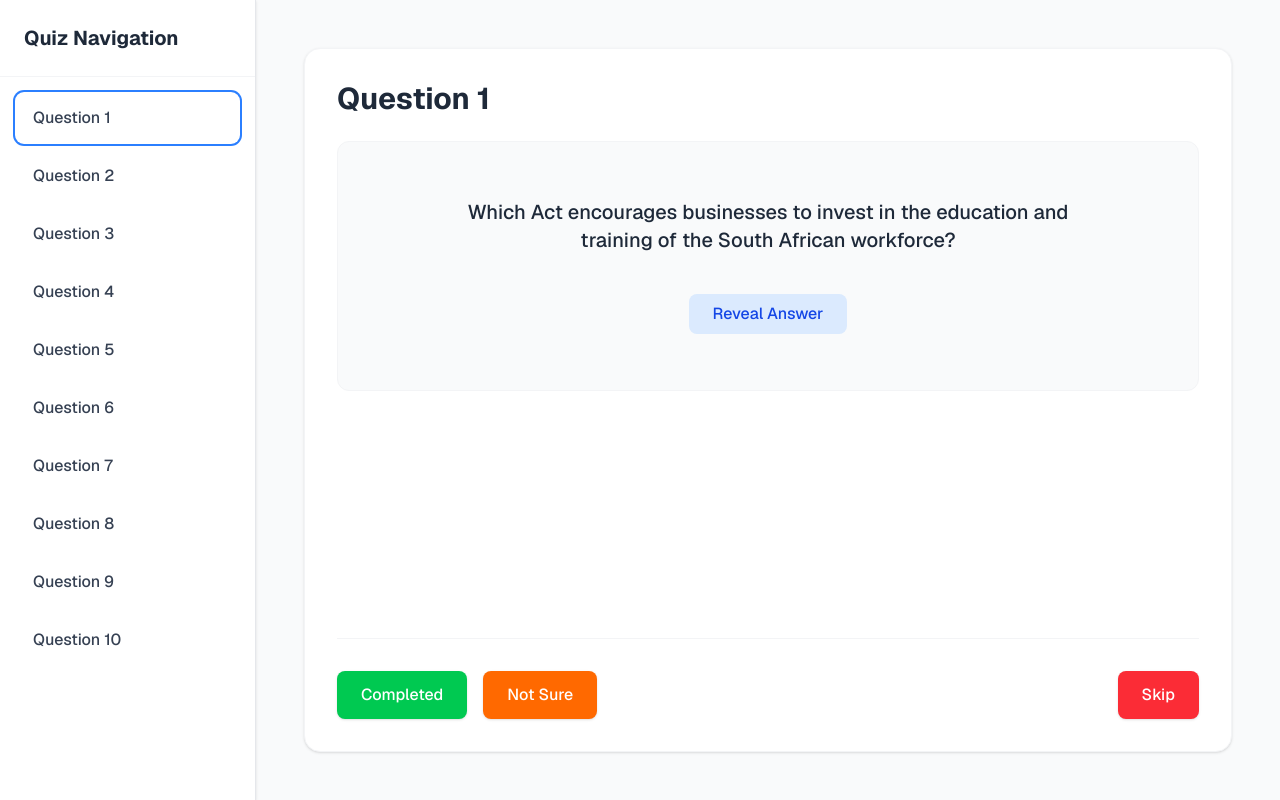
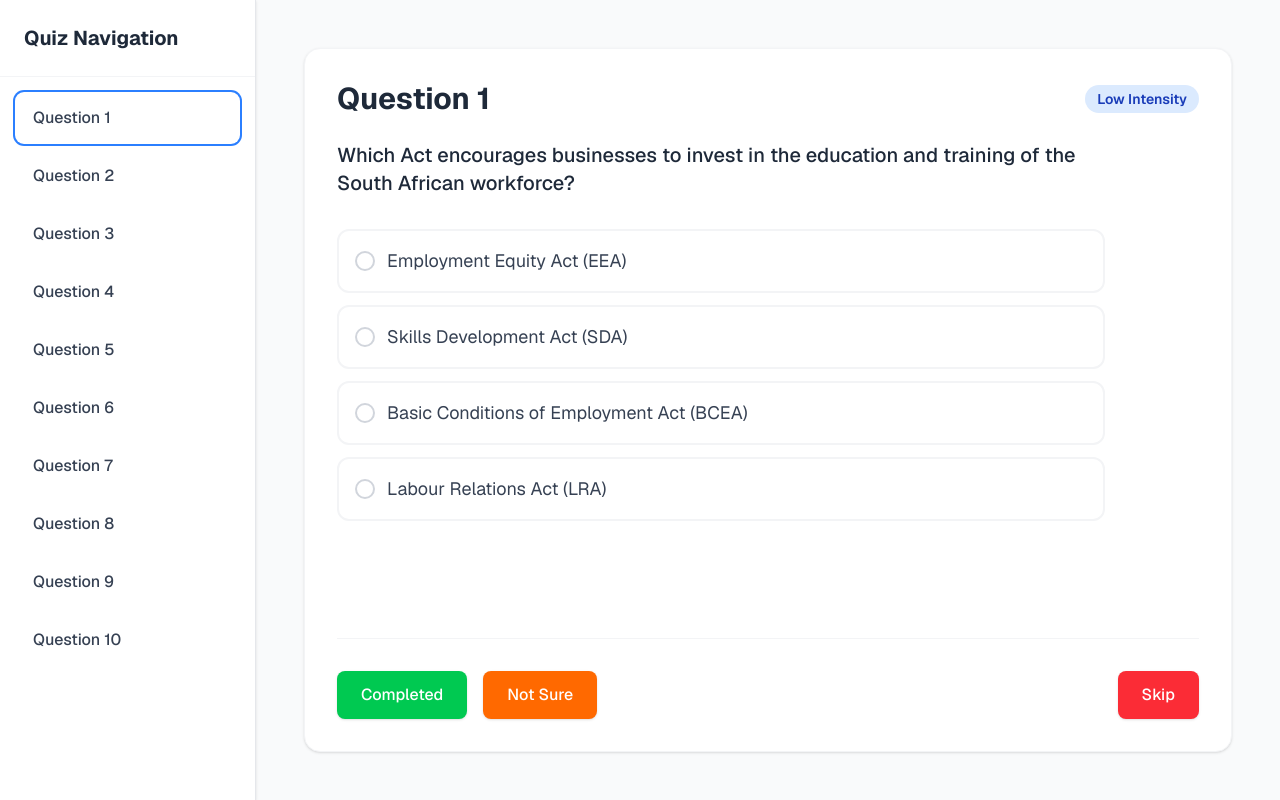
Before and after one commit to Naeiseul/StudyHub, a Next.js app: page /home in a window 1280 px wide. Built offline with nearby package versions, Linux system fonts and the light colour scheme.

Commit message:
Enhance quiz with varying intensity levels, interactive options, and bluffs

```diff
--- a/src/app/home/page.tsx
+++ b/src/app/home/page.tsx
@@ -6,61 +6,135 @@ type QuestionStatus = "unanswered" | "completed" | "not-sure" | "skipped";
 
 const quizData = [
   {
+    type: "single",
+    intensity: "Low",
     question: "Which Act encourages businesses to invest in the education and training of the South African workforce?",
-    answer: "Skills Development Act (SDA)"
+    options: [
+      "Employment Equity Act (EEA)",
+      "Skills Development Act (SDA)",
+      "Basic Conditions of Employment Act (BCEA)",
+      "Labour Relations Act (LRA)"
+    ]
   },
   {
-    question: "What type of intensive strategy is used when a business opens a new branch in another province to distribute their products?",
-    answer: "Market development"
+    type: "single",
+    intensity: "Medium",
+    question: "Jericho Carpets opened a new branch in another province to distribute their carpets. This type of intensive strategy is known as...",
+    options: [
+      "Product development",
+      "Product modification",
+      "Market penetration",
+      "Market development"
+    ]
   },
   {
-    question: "Which business environment poses challenges that a business has absolutely no control over?",
-    answer: "The macro environment"
+    type: "multi",
+    intensity: "High (Essay)",
+    question: "Write an essay on the Consumer Protection Act (CPA) focusing on its purpose. Which of the following points should be included? (Select all that apply)",
+    options: [
+      "Establishes national standards to protect consumers",
+      "Protects employers from unfair strikes and labour disputes",
+      "Ensures consumers are not misled by suppliers",
+      "Regulates the minimum wage of workers",
+      "Empowers consumers to take legal action if rights are not upheld"
+    ]
   },
   {
-    question: "What is the main purpose of conducting an interview during the hiring process?",
-    answer: "To determine a candidate's suitability for the job"
+    type: "single",
+    intensity: "Low",
+    question: "Name the TWO components of a job analysis.",
+    options: [
+      "Job evaluation and Job rotation",
+      "Recruitment and Selection",
+      "Job description and Job specification",
+      "Performance appraisal and Training"
+    ]
   },
   {
-    question: "An employee is entitled to ten consecutive days of which type of leave after the birth of his or her child?",
-    answer: "Parental leave"
+    type: "single",
+    intensity: "Medium",
+    question: "Buhle Architecture pays monthly contributions to a common fund to protect workers in the event of workplace accidents. Which Act applies here?",
+    options: [
+      "Unemployment Insurance Fund (UIF)",
+      "Occupational Health and Safety Act (OHSA)",
+      "Compensation for Occupational Injuries and Diseases Amendment Act (COIDA)",
+      "National Credit Act (NCA)"
+    ]
   },
   {
-    question: "What type of integration strategy is applied when a furniture manufacturer takes over their wood supplier?",
-    answer: "Backward vertical integration"
+    type: "multi",
+    intensity: "High (Essay)",
+    question: "Write an essay on the human resources function, specifically the recruitment procedure. Which of these steps are valid parts of the process?",
+    options: [
+      "Evaluate the job and prepare a job analysis",
+      "Draw up a table of advantages and disadvantages of a strategy",
+      "Choose the method of recruitment (internal/external)",
+      "Conduct an environmental analysis using SWOT",
+      "Place the advertisement in the appropriate media"
+    ]
   },
   {
-    question: "Which tool is used to evaluate the challenges posed by the macro environment?",
-    answer: "PESTLE analysis"
+    type: "multi",
+    intensity: "Medium",
+    question: "What are the rights of employers in terms of the Labour Relations Act (LRA)?",
+    options: [
+      "Form employer organisations and bargaining councils",
+      "Force employees to work overtime without pay",
+      "Lockout employees who engage in an unprotected/illegal strike",
+      "Dismiss employees without a valid reason",
+      "Not pay employees who participated in a protected strike for work they did not do"
+    ]
   },
   {
-    question: "Name any TWO components of a job analysis.",
-    answer: "Job description and Job specification"
+    type: "single",
+    intensity: "Medium",
+    question: "Bloem Enterprises' CEO effectively communicates the shared vision and mission of the business with employees. Which business function does this represent?",
+    options: [
+      "Public relations function",
+      "Human resources function",
+      "General management function",
+      "Marketing function"
+    ]
   },
   {
-    question: "Name any FOUR pillars of the Broad-Based Black Economic Empowerment Act (BBBEE).",
-    answer: "Management control, Ownership, Skills development, and Enterprise/supplier development"
+    type: "multi",
+    intensity: "Medium",
+    question: "Identify the types of defensive strategies from the list below.",
+    options: [
+      "Divestiture",
+      "Concentric diversification",
+      "Retrenchment",
+      "Market penetration",
+      "Liquidation"
+    ]
   },
   {
-    question: "Give TWO legal requirements of an employment contract.",
-    answer: "It must be agreed upon by both parties and specify the remuneration package."
+    type: "multi",
+    intensity: "High (Essay)",
+    question: "Advise businesses on how the quality of performance of the administration function can contribute to the success of the business. Which points are valid?",
+    options: [
+      "Fast and reliable data capturing and processing systems",
+      "Make reliable information available for quick decision-making",
+      "Implement total quality management to reduce the cost of quality in factories",
+      "Handle complaints quickly and effectively",
+      "Design attractive packaging to increase sales"
+    ]
   }
 ];
 
 export default function Home() {
   const [activeQuestion, setActiveQuestion] = useState(0);
   const [statuses, setStatuses] = useState<QuestionStatus[]>(Array(10).fill("unanswered"));
-  const [showAnswer, setShowAnswer] = useState(false);
+  // We will track selected options just so the UI feels interactive, but we won't evaluate them yet.
+  const [selectedOptions, setSelectedOptions] = useState<Record<number, number[]>>({});
 
   const handleSetStatus = (status: QuestionStatus) => {
     const newStatuses = [...statuses];
     newStatuses[activeQuestion] = status;
     setStatuses(newStatuses);
 
-    // Automatically move to the next question if it's not the last one
     if (activeQuestion < 9) {
       setActiveQuestion(activeQuestion + 1);
-      setShowAnswer(false);
     }
   };
 
@@ -82,6 +156,33 @@ export default function Home() {
     return baseColor;
   };
 
+  const toggleOption = (optionIndex: number) => {
+    const currentSelected = selectedOptions[activeQuestion] || [];
+    const isMulti = quizData[activeQuestion].type === "multi";
+
+    if (isMulti) {
+      if (currentSelected.includes(optionIndex)) {
+        setSelectedOptions({
+          ...selectedOptions,
+          [activeQuestion]: currentSelected.filter(i => i !== optionIndex)
+        });
+      } else {
+        setSelectedOptions({
+          ...selectedOptions,
+          [activeQuestion]: [...currentSelected, optionIndex]
+        });
+      }
+    } else {
+      setSelectedOptions({
+        ...selectedOptions,
+        [activeQuestion]: [optionIndex]
+      });
+    }
+  };
+
+  const currentQ = quizData[activeQuestion];
+  const currentSelected = selectedOptions[activeQuestion] || [];
+
   return (
     <div className="flex min-h-screen bg-gray-50 font-[family-name:var(--font-geist-sans)]">
       {/* Left Sidebar */}
@@ -93,10 +194,7 @@ export default function Home() {
           {statuses.map((status, index) => (
             <button
               key={index}
-              onClick={() => {
-                setActiveQuestion(index);
-                setShowAnswer(false);
-              }}
+              onClick={() => setActiveQuestion(index)}
               className={`w-full text-left px-4 py-3 rounded-lg font-medium transition-colors border ${getStatusColor(status, activeQuestion === index)}`}
             >
               Question {index + 1}
@@ -109,26 +207,47 @@ export default function Home() {
       <main className="flex-1 p-8 sm:p-12 flex flex-col">
         <div className="bg-white rounded-2xl shadow-sm border border-gray-100 p-8 flex-1 flex flex-col relative">
           <div className="mb-8">
-            <h2 className="text-3xl font-bold text-gray-800">Question {activeQuestion + 1}</h2>
+            <div className="flex justify-between items-center mb-6">
+              <h2 className="text-3xl font-bold text-gray-800">Question {activeQuestion + 1}</h2>
+              <span className="px-3 py-1 bg-blue-100 text-blue-800 rounded-full text-sm font-semibold">
+                {currentQ.intensity} Intensity
+              </span>
+            </div>
 
-            <div className="mt-6 p-8 bg-gray-50 rounded-xl border border-gray-100 min-h-[250px] flex flex-col items-center justify-center text-center gap-6">
-              <p className="text-gray-800 text-xl font-medium max-w-2xl">
-                {quizData[activeQuestion].question}
-              </p>
+            <p className="text-gray-800 text-xl font-medium max-w-3xl mb-8">
+              {currentQ.question}
+            </p>
 
-              {showAnswer ? (
-                <div className="mt-4 p-6 bg-blue-50 border border-blue-100 rounded-lg w-full max-w-2xl transition-all">
-                  <p className="text-sm text-blue-600 font-bold mb-2 uppercase tracking-wider">Answer</p>
-                  <p className="text-blue-900 text-lg">{quizData[activeQuestion].answer}</p>
-                </div>
-              ) : (
-                <button
-                  onClick={() => setShowAnswer(true)}
-                  className="mt-4 px-6 py-2 bg-blue-100 text-blue-700 hover:bg-blue-200 rounded-lg font-medium transition-colors"
-                >
-                  Reveal Answer
-                </button>
-              )}
+            <div className="space-y-3 max-w-3xl">
+              {currentQ.options.map((option, idx) => {
+                const isSelected = currentSelected.includes(idx);
+                return (
+                  <button
+                    key={idx}
+                    onClick={() => toggleOption(idx)}
+                    className={`w-full text-left p-4 rounded-xl border-2 transition-all ${
+                      isSelected
+                        ? "border-blue-500 bg-blue-50"
+                        : "border-gray-100 hover:border-gray-200 bg-white hover:bg-gray-50"
+                    }`}
+                  >
+                    <div className="flex items-center gap-3">
+                      <div className={`w-5 h-5 flex items-center justify-center border-2 rounded ${currentQ.type === 'single' ? 'rounded-full' : 'rounded-md'} ${
+                        isSelected ? "border-blue-500 bg-blue-500" : "border-gray-300"
+                      }`}>
+                        {isSelected && (
+                          <svg className="w-3 h-3 text-white" fill="none" viewBox="0 0 24 24" stroke="currentColor">
+                            <path strokeLinecap="round" strokeLinejoin="round" strokeWidth={3} d="M5 13l4 4L19 7" />
+                          </svg>
+                        )}
+                      </div>
+                      <span className={`text-lg ${isSelected ? "text-blue-900 font-medium" : "text-gray-700"}`}>
+                        {option}
+                      </span>
+                    </div>
+                  </button>
+                );
+              })}
             </div>
           </div>
 
```
